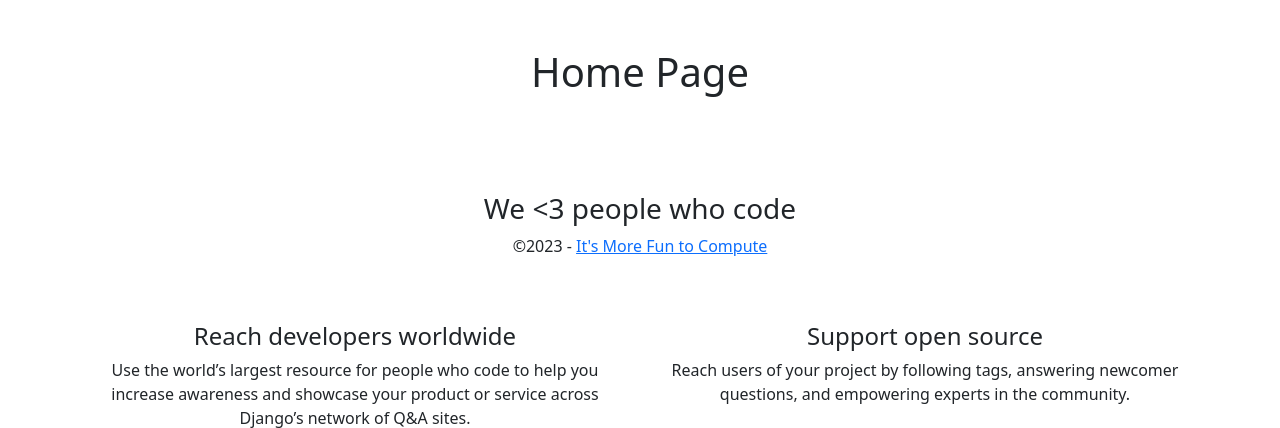
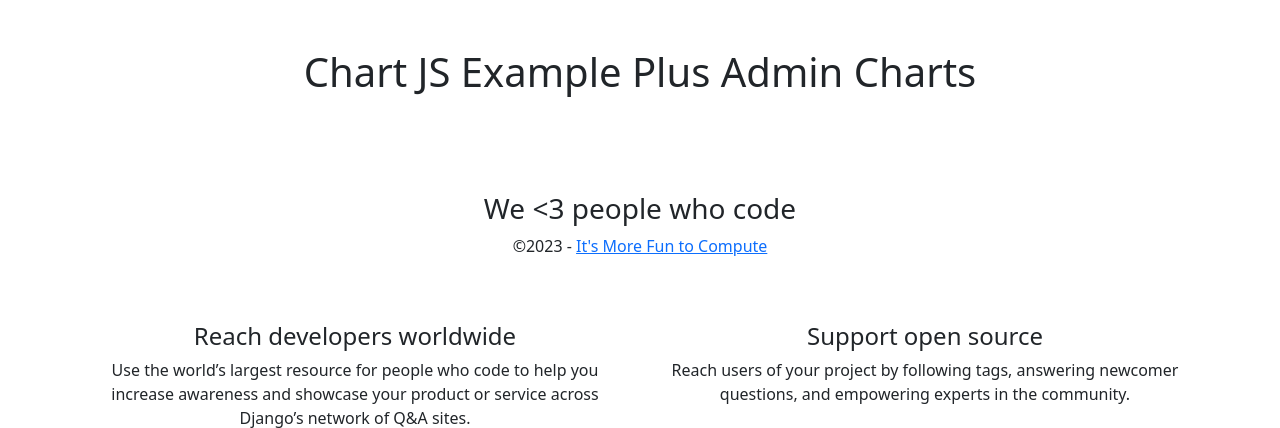
Before and after one commit to paulr909/django-chart-js, a Django app: page / in a window 1280 px wide. Shown: the part 56-484 px from the top of the page. Run offline with Django 4.2, Linux system fonts and the light colour scheme; some libraries are stand-ins or nearby versions.

Commit message:
edit title tags

```diff
--- a/shop/templates/base.html
+++ b/shop/templates/base.html
@@ -3,7 +3,7 @@
 <html lang="en">
 <head>
     <meta charset="UTF-8">
-    <title>Statistics</title>
+    <title>Chart JS</title>
     <link rel="icon" href="{% static 'img/django.ico' %}">
     <script src="https://cdn.jsdelivr.net/npm/chart.js@4.2.1/dist/chart.umd.min.js"></script>
     <script src="https://code.jquery.com/jquery-3.6.4.min.js"
--- a/shop/templates/home.html
+++ b/shop/templates/home.html
@@ -1,5 +1,5 @@
 {% extends 'base.html' %}
 
 {% block content %}
-    <h1 class="text-center">Home Page</h1>
+    <h1 class="text-center">Chart JS Example Plus Admin Charts</h1>
 {% endblock %}
--- a/shop/templates/statistics.html
+++ b/shop/templates/statistics.html
@@ -2,7 +2,7 @@
 <!DOCTYPE html>
 <html lang="en">
 <head>
-    <title>Statistics</title>
+    <title>Chart Data</title>
     <link rel="icon" href="{% static 'img/django.ico' %}">
     <script src="https://cdn.jsdelivr.net/npm/chart.js@4.2.1/dist/chart.umd.min.js"></script>
     <script
```
